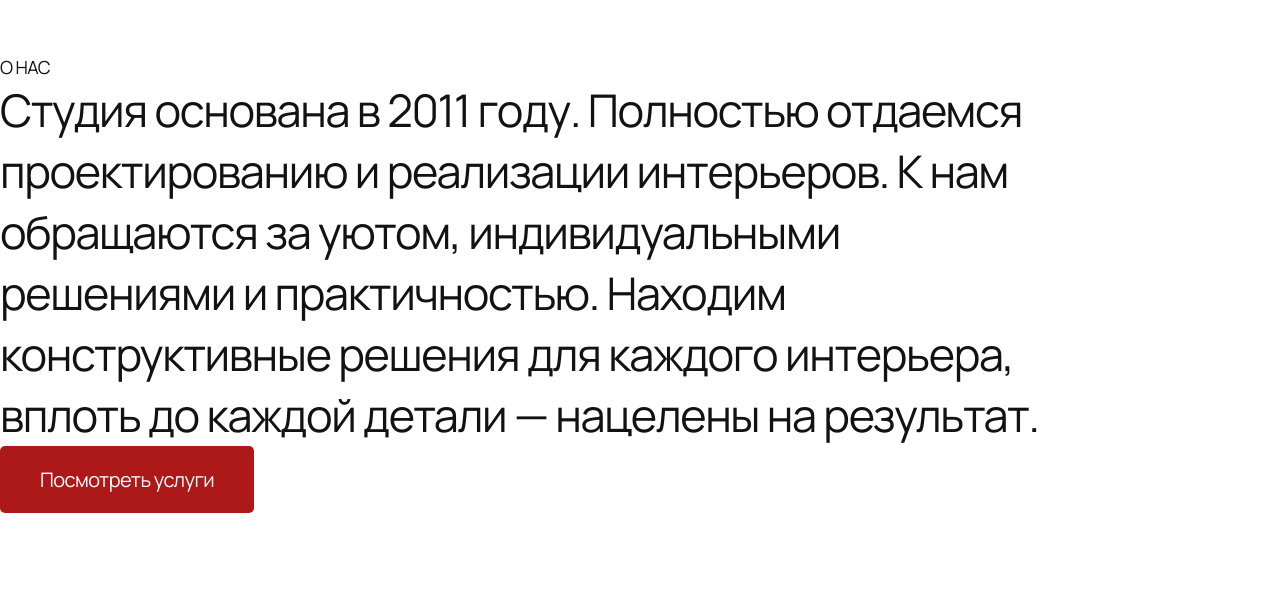
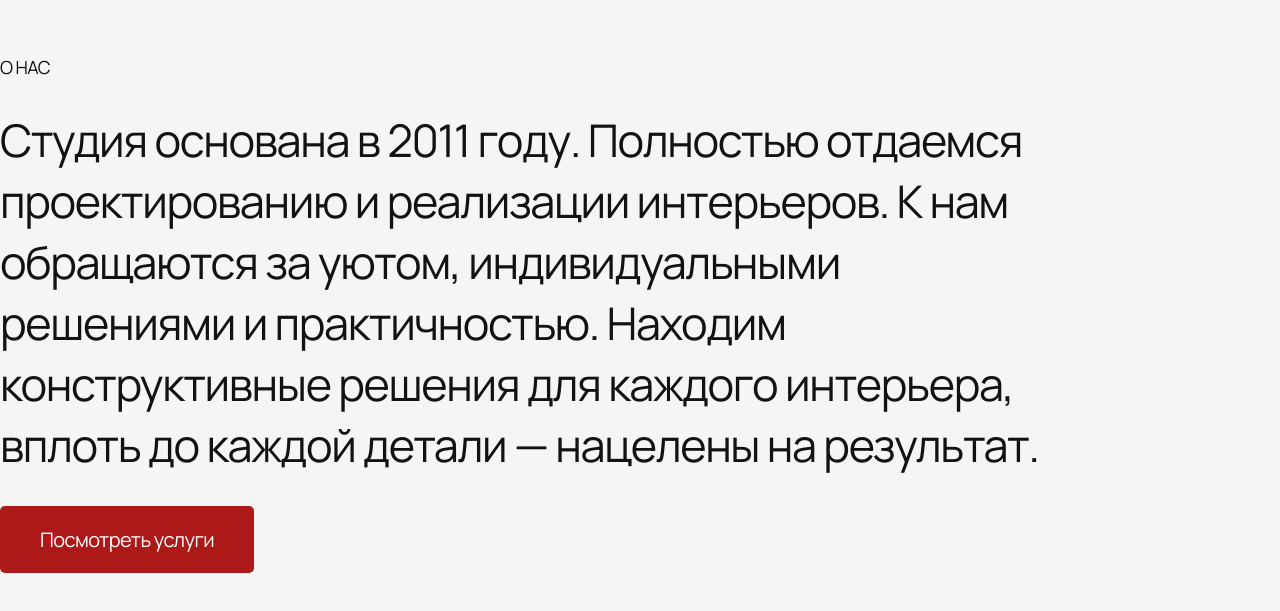
Before and after one commit to ElvinaNazipova/Metrica2.0, a plain HTML site: page index.html in a window 1280 px wide. Shown: the part 745-1356 px from the top of the page. Before the commit the page ends 1258 px from the top, so only its background shows below. Drawn offline with Linux system fonts and the light colour scheme.

Commit message:
button indent

```diff
--- a/styles/styles.css
+++ b/styles/styles.css
@@ -1,6 +1,11 @@
 body {
     font-family: 'Manrope', sans-serif;
     font-weight: 400;
+    background: #F5F5F5;
+}
+
+section{
+    margin-bottom: 150px;
 }
 
 h1{
@@ -14,7 +19,6 @@ h1{
 .img-fon {
     width: 1150px;
     height: 500px;
-    margin-bottom: 150px;
     background-image: url(../resources/кресло.png);
 }
 
@@ -28,6 +32,7 @@ h1{
 }
 
 h2 {
+    margin-bottom: 30px;
     font-size: 18px;
     line-height: 25px;
     letter-spacing: -0.54px;
@@ -36,6 +41,7 @@ h2 {
 }
 
 .history {
+    margin-bottom: 30px;
     width: 1048px;
     font-size: 45px;
     line-height: 61px;
```
